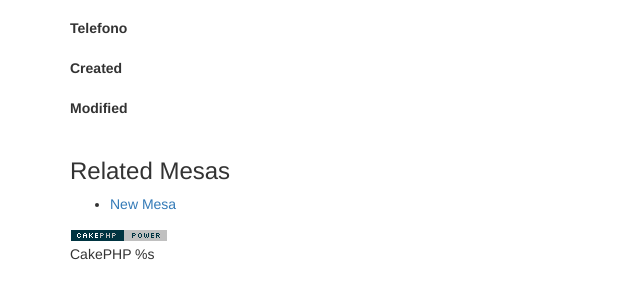
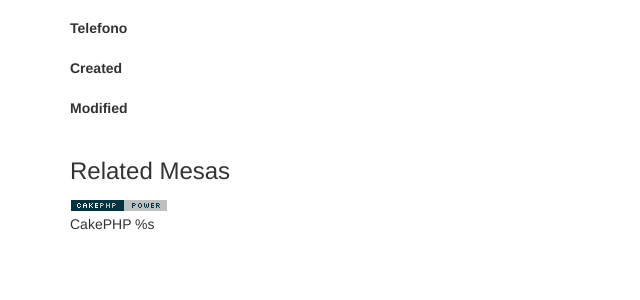
Before and after one commit to marcosjrs/TestCakePHP2.5.3_Con_Bake, a CakePHP app: the page made by app/View/Meseros/view.ctp in a window 1280 px wide. Shown: the part 275-575 px from the top of the page, without its empty margins (0-640 px from the left). Run offline with PHP 8.4 and a stand-in for CakePHP, Linux system fonts and the light colour scheme; the template is opened without the code that fills it, so the values that code supplies are empty; some libraries are stand-ins or nearby versions.

Commit message:
Eliminación de una accion sobrante en la vista

```diff
--- a/app/View/Meseros/view.ctp
+++ b/app/View/Meseros/view.ctp
@@ -71,9 +71,4 @@
 	</table>
 <?php endif; ?>
 
-	<div class="actions">
-		<ul>
-			<li><?php echo $this->Html->link(__('New Mesa'), array('controller' => 'mesas', 'action' => 'add')); ?> </li>
-		</ul>
-	</div>
 </div>
```
